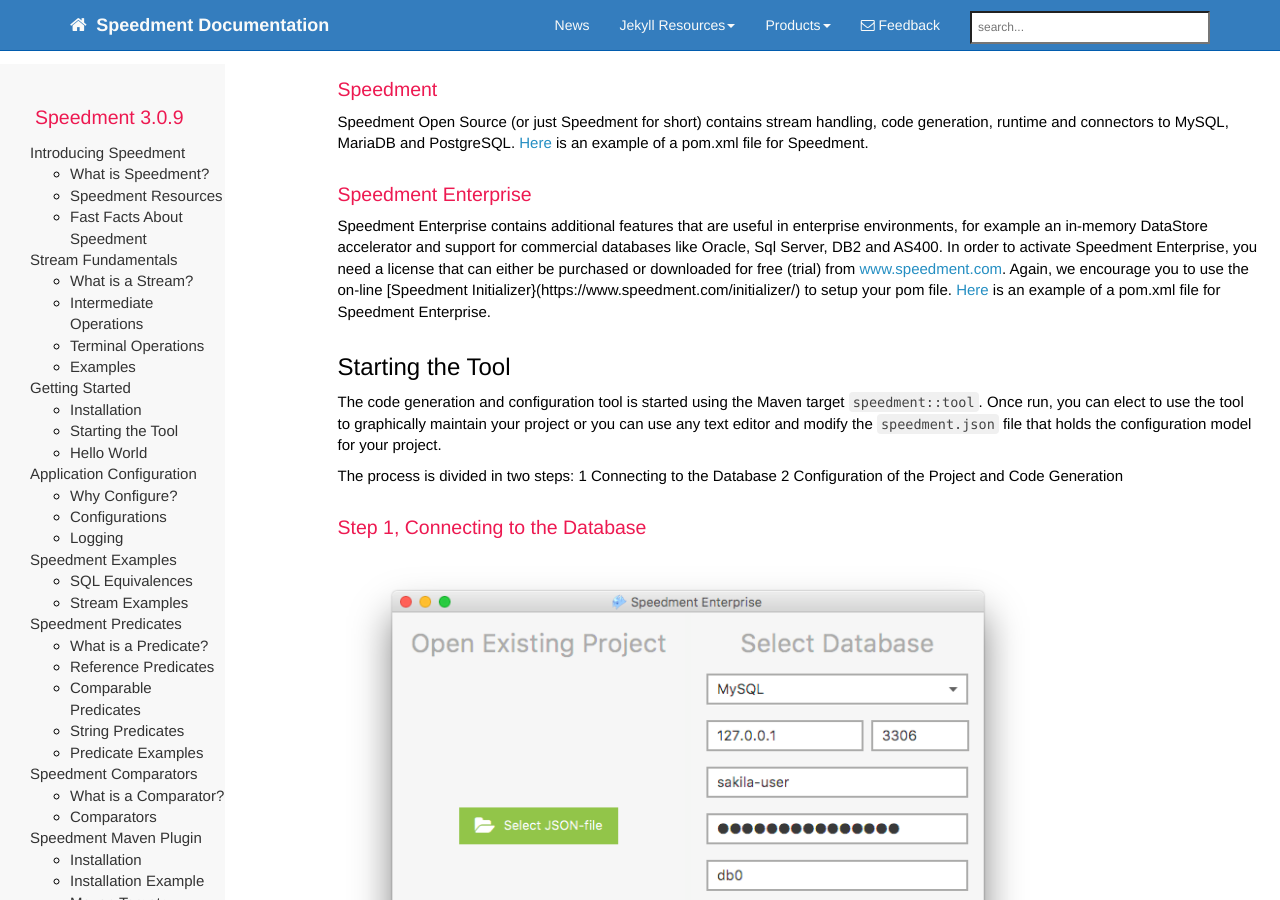
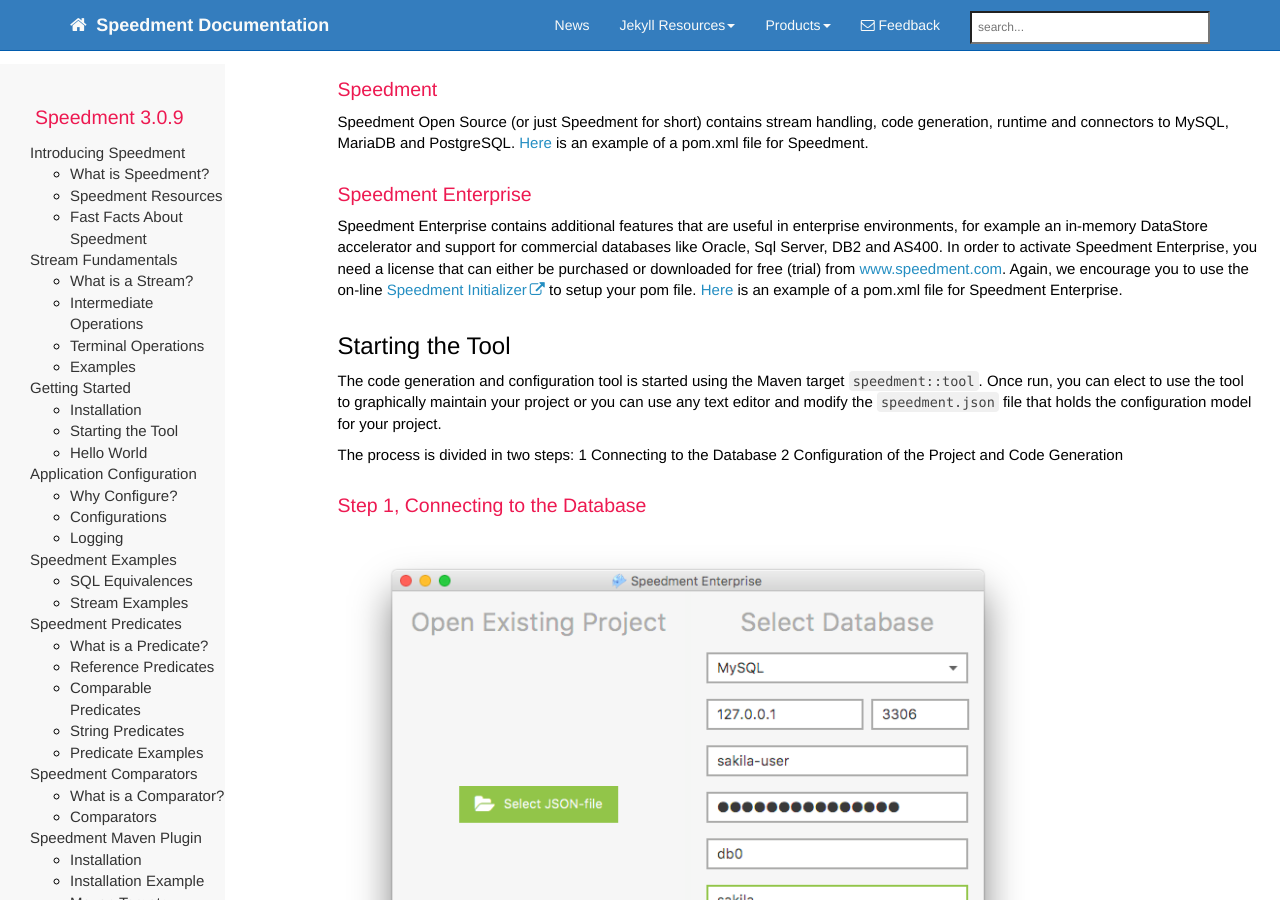
Before and after one commit to speedment/speedment-doc, a Jekyll site: the page built from pages/getting_started.md, in a window 1280 px wide and 900 px high, scrolled down 381 px. Built offline with Jekyll 4.4.1, drawn with Linux system fonts in a browser that asks for light colours; nearby versions of some CDN libraries; comment, search, counter and statistics services are not loaded; some of the changed text lies outside the part shown.

Commit message:
Fix getting started

````diff
--- a/pages/getting_started.md
+++ b/pages/getting_started.md
@@ -20,7 +20,7 @@
 
 ### Speedment Enterprise
 Speedment Enterprise contains additional features that are useful in enterprise environments, for example an in-memory DataStore accelerator and support for commercial databases like Oracle, Sql Server, DB2 and AS400.
-In order to activate Speedment Enterprise, you need a license that can either be purchased or downloaded for free (trial) from [www.speedment.com](https::/www.speedment.com). Again, we encourage you to use the on-line [Speedment Initializer}(https://www.speedment.com/initializer/) to setup your pom file. [Here](#speedment-enterprise-pom-example) is an example of a pom.xml file for Speedment Enterprise.
+In order to activate Speedment Enterprise, you need a license that can either be purchased or downloaded for free (trial) from [www.speedment.com](https::/www.speedment.com). Again, we encourage you to use the on-line [Speedment Initializer](https://www.speedment.com/initializer/) to setup your pom file. [Here](#speedment-enterprise-pom-example) is an example of a pom.xml file for Speedment Enterprise.
 
 ## Starting the Tool
 The code generation and configuration tool is started using the Maven target `speedment::tool`. Once run, you can elect to use the tool to graphically maintain your project or you can use any text editor and modify the `speedment.json` file that holds the configuration model for your project.
@@ -79,9 +79,6 @@
        (`sakila`.`film`.`rating`  = ? COLLATE utf8_bin)
 ) AS A, values:[PG-13]
 ```
-
-{% include prev_next.html %}
-
 
 ## Speedment POM Example
 
@@ -253,6 +250,7 @@
 The Initializer also supports Speedment Enterprise. Always use the Initializer to get the most recent pom template for your project.
 " %}
 
+{% include prev_next.html %}
 
 ## Discussion
 Join the discussion in the comment field below or on [Gitter](https://gitter.im/speedment/speedment)
````
Also changed, not shown: other parts of pages/getting_started.md (+1 -1 lines).
